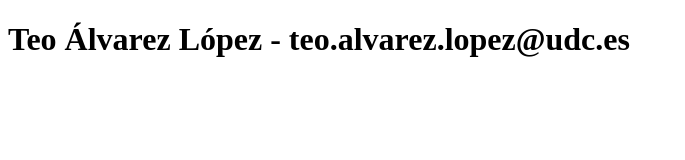
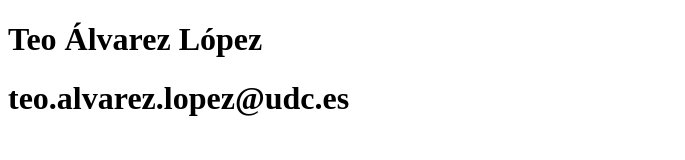
Before and after one commit to Teoalvlop/Redes_P1, a plain HTML site: page index.html in a window 1280 px wide. Shown: the whole page, without its empty margins (0-685 px from the left). Drawn offline with Linux system fonts and the light colour scheme.

Commit message:
Update index.html

```diff
--- a/index.html
+++ b/index.html
@@ -5,7 +5,8 @@
     <title>REDES PRÁCTICA 1</title>
 </head>
 <body>
-    <h1>Teo Álvarez López - teo.alvarez.lopez@udc.es</h1>
+    <h1>Teo Álvarez López</h1>
+    <h1>teo.alvarez.lopez@udc.es</h1>
     </p>
 
 </body>
```
